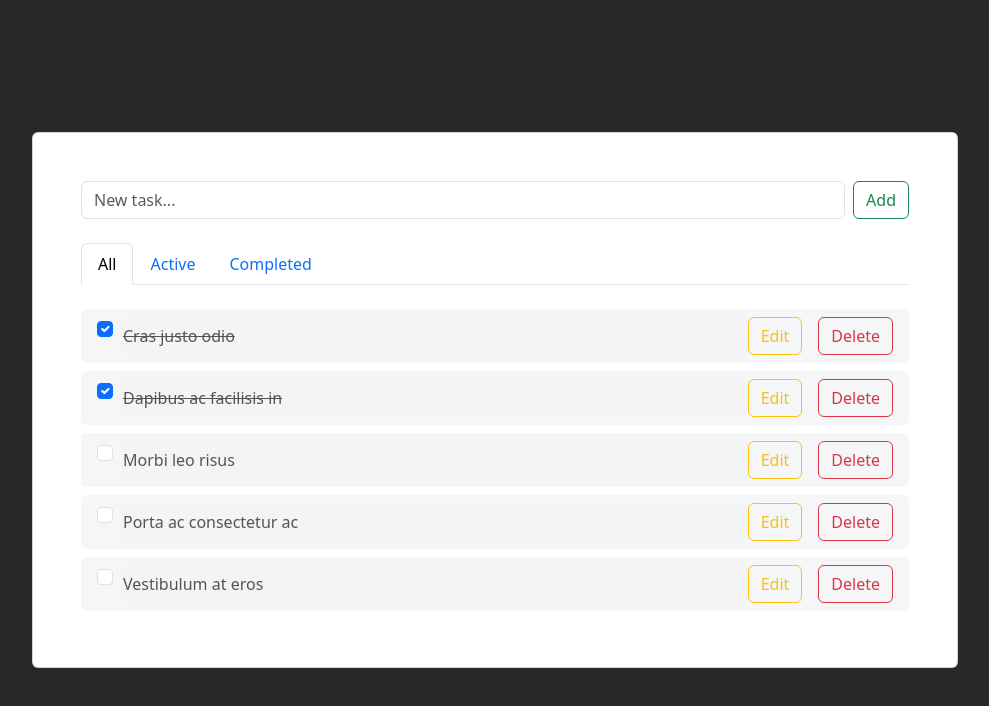
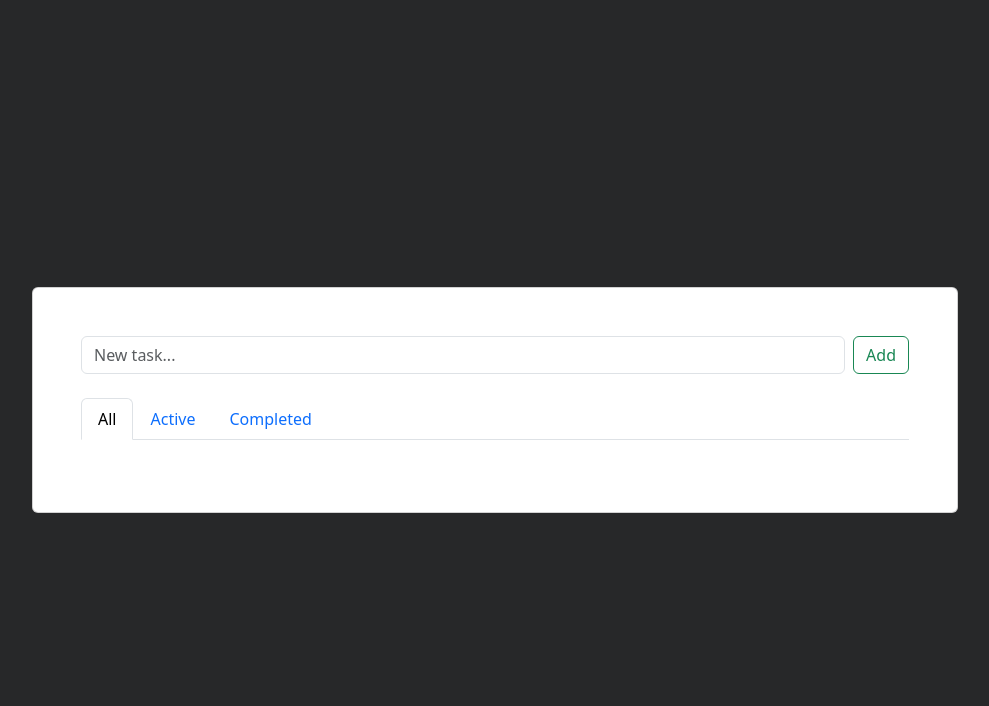
Before and after one commit to AlirezaMirghasemi/Advanced-todos, a React (Vite) app: page / in a window 1280 px wide. Shown: the top 706 px of the page, without its empty margins (145-1134 px from the left). Built offline with nearby package versions, Linux system fonts and the light colour scheme.

Commit message:
use localStorage

```diff
--- a/src/components/todos/TodoDelete.jsx
+++ b/src/components/todos/TodoDelete.jsx
@@ -1,5 +1,4 @@
 const TodoDelete = ({todo,deleteTodo,editedTodoId}) => {
-    console.log(editedTodoId);
   return (
     <button type="button" className="btn btn-outline-danger " disabled={editedTodoId != null} onClick={() => deleteTodo(todo)}>
       Delete
--- a/src/components/todos/Todos.jsx
+++ b/src/components/todos/Todos.jsx
@@ -3,14 +3,14 @@ import TodosCreate from "./TodosCreate";
 import TodosTab from "./TodosTab";
 
 const Todos = () => {
-
-  const [allTasks, setAllTasks] = useState([
-    { id: 1, text: "Cras justo odio", done: true },
-    { id: 2, text: "Dapibus ac facilisis in", done: true },
-    { id: 3, text: "Morbi leo risus", done: false },
-    { id: 4, text: "Porta ac consectetur ac", done: false },
-    { id: 5, text: "Vestibulum at eros", done: false },
-  ]);
+  const [allTasks, setAllTasks] = useState(
+    localStorage.getItem("todos")
+      ? JSON.parse(localStorage.getItem("todos"))
+      : []
+  );
+  useEffect(() => {
+    localStorage.setItem("todos", JSON.stringify(allTasks));
+  }, [allTasks]);
 
   const changeTodoStatus = (todo) => {
     setAllTasks(
@@ -49,7 +49,6 @@ const Todos = () => {
       return;
     }
     setError([]);
-    console.log(newValue);
     setAllTasks(
       allTasks.map((t) =>
         t.id === todo.id ? { ...t, text: newValue.trim() } : t
```
